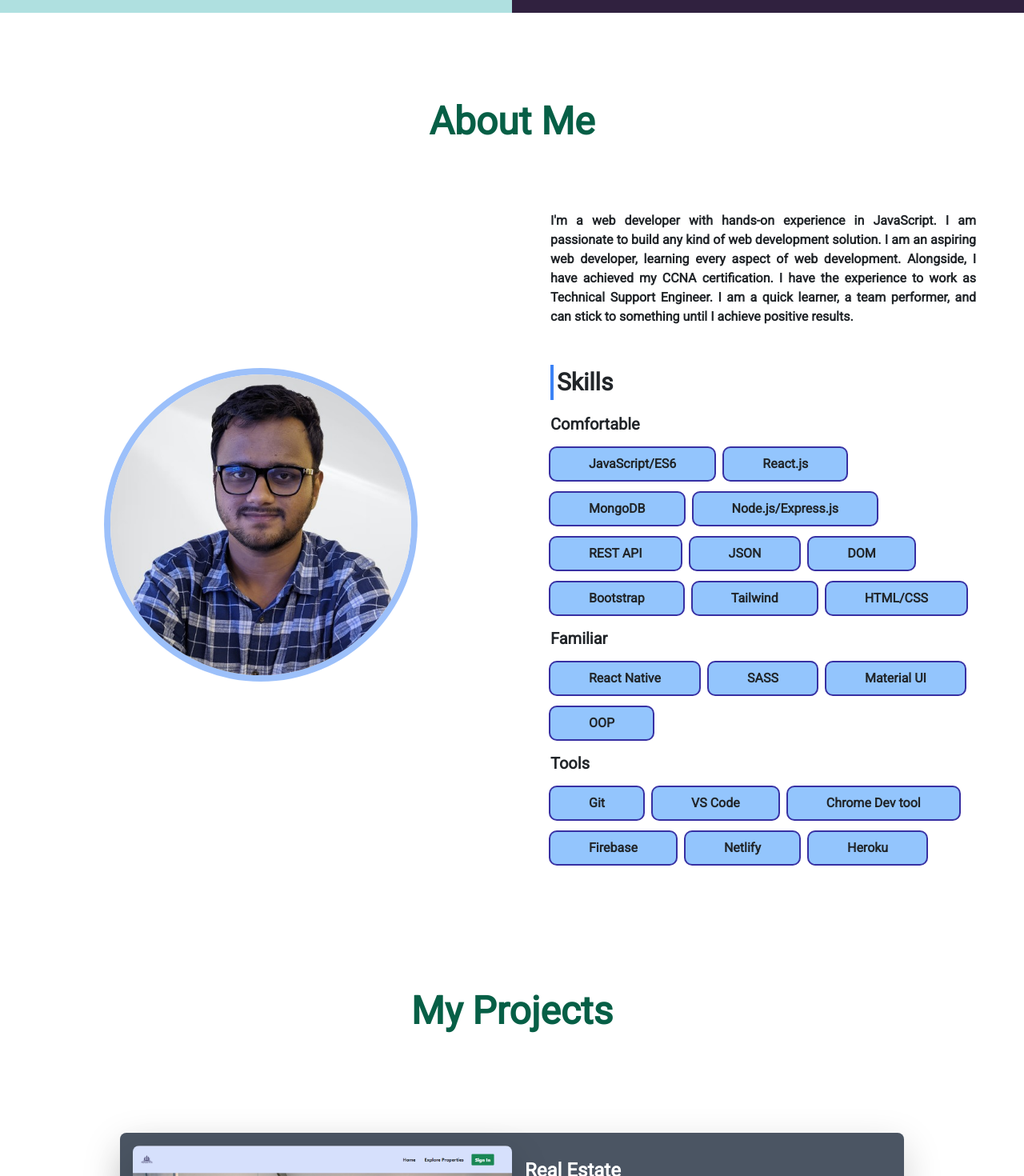
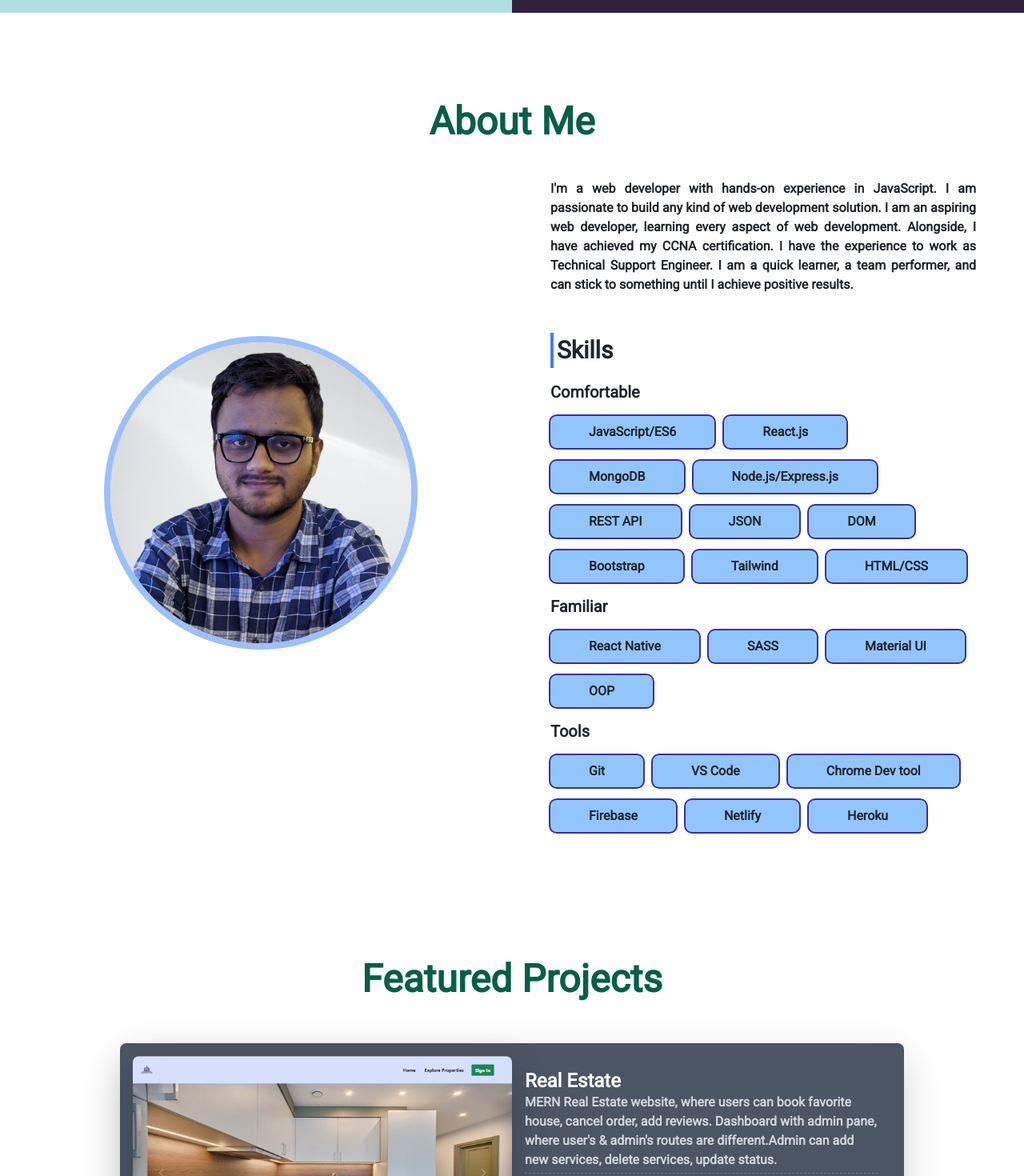
Before and after one commit to tawsifhye/tawsif-portfolio, a React (Create React App) app: page / in a window 1280 px wide. Shown: the part 840-2310 px from the top of the page at 80% size. Built offline with nearby package versions, Linux system fonts and the light colour scheme.

Commit message:
Route implemented

```diff
--- a/package.json
+++ b/package.json
@@ -8,6 +8,8 @@
     "@testing-library/user-event": "^12.1.10",
     "react": "^17.0.2",
     "react-dom": "^17.0.2",
+    "react-router-dom": "^6.0.2",
+    "react-router-hash-link": "^2.4.3",
     "react-scripts": "4.0.3",
     "web-vitals": "^1.0.1"
   },
--- a/src/App.js
+++ b/src/App.js
@@ -1,12 +1,22 @@
+import { BrowserRouter, Routes, Route } from 'react-router-dom';
 import './App.css';
+import AboutMe from './Components/AboutMe/AboutMe';
 import Home from './Components/Home/Home';
 import Navbar from './Components/Navbar/Navbar';
 
 function App() {
   return (
     <>
-      <Navbar></Navbar>
-      <Home></Home>
+      <BrowserRouter>
+        <Navbar></Navbar>
+        <Routes>
+          <Route exact path="/" element={<Home />} />
+          <Route path="/home" element={<Home />} />
+          <Route path="/about" element={<AboutMe />} />
+
+        </Routes>
+      </BrowserRouter>
+
     </>
   );
 }
--- a/src/Components/AboutMe/AboutMe.js
+++ b/src/Components/AboutMe/AboutMe.js
@@ -4,9 +4,9 @@ const AboutMe = () => {
     return (
         <>
 
-            <div id="about" className="mt-28">
+            <div id="" className="mt-28">
                 <h1 className=" text-5xl text-center text-green-800 font-bold">About Me</h1>
-                <div className=" mt-10 container grid sm:grid-cols-1 md:grid-cols-2 lg:grid-cols-2 xl:grid-cols-2 2xl:grid-cols-2 mx-auto">
+                <div className="container grid sm:grid-cols-1 md:grid-cols-2 lg:grid-cols-2 xl:grid-cols-2 2xl:grid-cols-2 mx-auto">
                     <div className="mb-8 flex flex-col justify-center justify-items-center">
                         <img className="mx-auto w-3/5 rounded-full ring-8" src={bannar_image2} alt="" />
                     </div>
--- a/src/Components/MyProjects/MyProjects.js
+++ b/src/Components/FeaturedProjects/FeaturedProjects.js
@@ -2,12 +2,12 @@ import React from 'react';
 import project1_preview from "../../images/project1.png"
 import project2_preview from "../../images/project2.png"
 
-const MyProjects = () => {
+const FeaturedProjects = () => {
     return (
         <>
             <div id="about" className="mt-28">
-                <h1 className=" text-5xl text-center text-green-800 font-bold">My Projects</h1>
-                <div className="container mt-28">
+                <h1 className=" text-5xl text-center text-green-800 font-bold">Featured Projects</h1>
+                <div className="container mt-10">
                     {/* *******************project1************** */}
                     <div className="flex flex-row flex-wrap p-3">
                         <div className="mx-auto w-4/5">
@@ -80,4 +80,4 @@ const MyProjects = () => {
     );
 };
 
-export default MyProjects;
+export default FeaturedProjects;
--- a/src/Components/Home/Home.js
+++ b/src/Components/Home/Home.js
@@ -1,15 +1,17 @@
 import React from 'react';
 import AboutMe from '../AboutMe/AboutMe';
 import Banner from '../Banner/Banner';
-import MyProjects from '../MyProjects/MyProjects';
+import FeaturedProjects from '../FeaturedProjects/FeaturedProjects';
 
 const Home = () => {
     return (
         <>
             <div>
-                <Banner></Banner>
-                <AboutMe></AboutMe>
-                <MyProjects></MyProjects>
+                <Banner />
+                <div id="about">
+                    <AboutMe />
+                </div>
+                <FeaturedProjects />
             </div>
         </>
     );
--- a/src/Components/Navbar/Navbar.js
+++ b/src/Components/Navbar/Navbar.js
@@ -1,4 +1,6 @@
 import React from 'react';
+import { Link } from 'react-router-dom';
+import { HashLink } from 'react-router-hash-link';
 import '../ComponentGlobal.css'
 const Navbar = () => {
     return (
@@ -12,14 +14,15 @@ const Navbar = () => {
                     <div class="collapse navbar-collapse" id="navbarText">
                         <ul class="navbar-nav ms-auto mb-2 mb-lg-0">
                             <li class="nav-item">
-                                <a class="nav-link" aria-current="page" href="#">Home</a>
+                                <Link class="nav-link" to="/home">Home</Link>
                             </li>
                             <li class="nav-item">
-                                <a class="nav-link" href="#">About Me</a>
+                                <HashLink class="nav-link" to="/home#about">About Me</HashLink>
                             </li>
                             <li class="nav-item">
-                                <a class="nav-link" href="#">Projects</a>
+                                <Link class="nav-link" to="/projects">Projects</Link>
                             </li>
+
                             <li class="nav-item">
                                 <a href="http://"><button type="button" class="btn btn-success">Resume</button></a>
                             </li>
```
Also changed, not shown: 1 other file (tests, documents, lock files or other folders).
